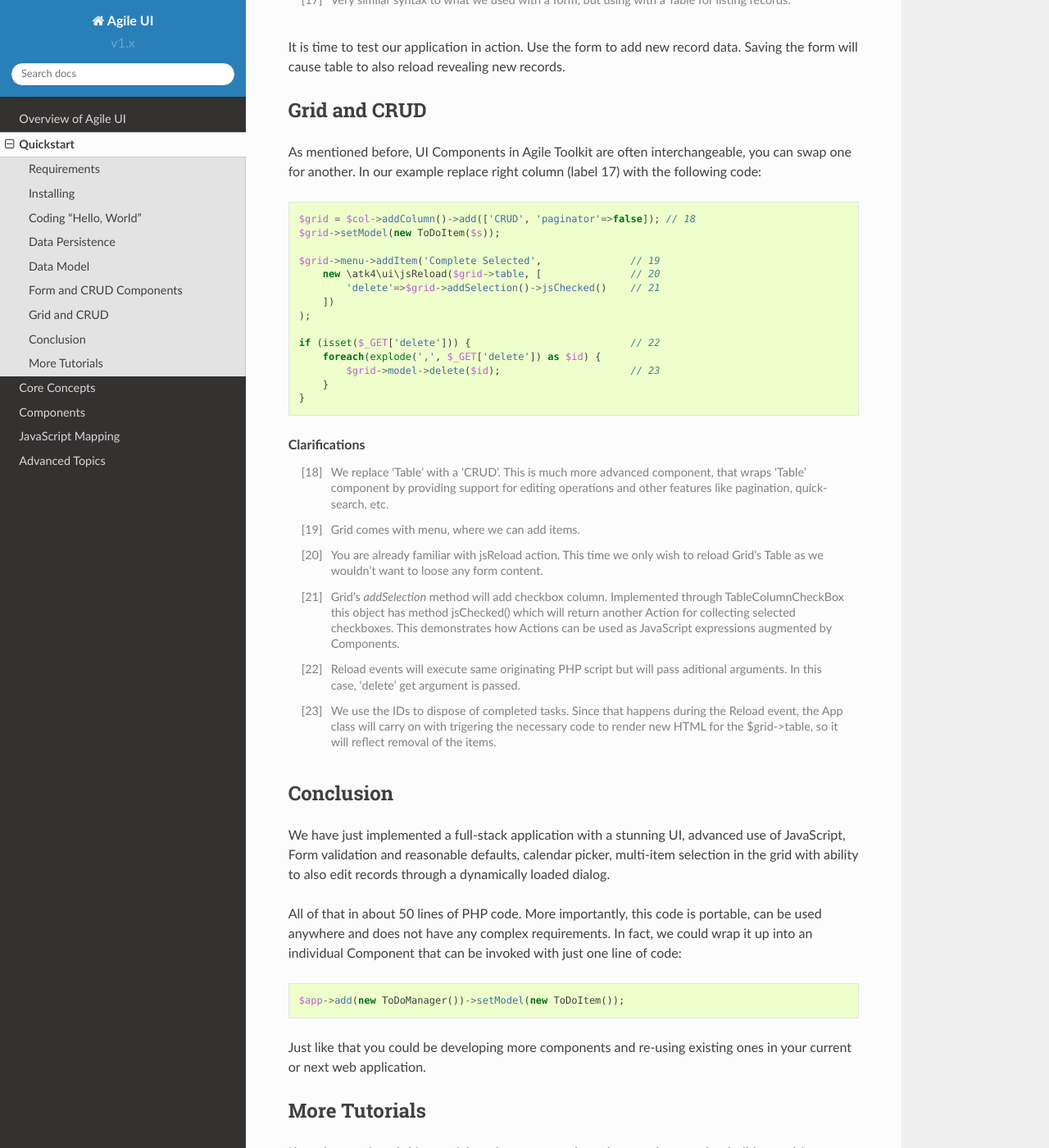
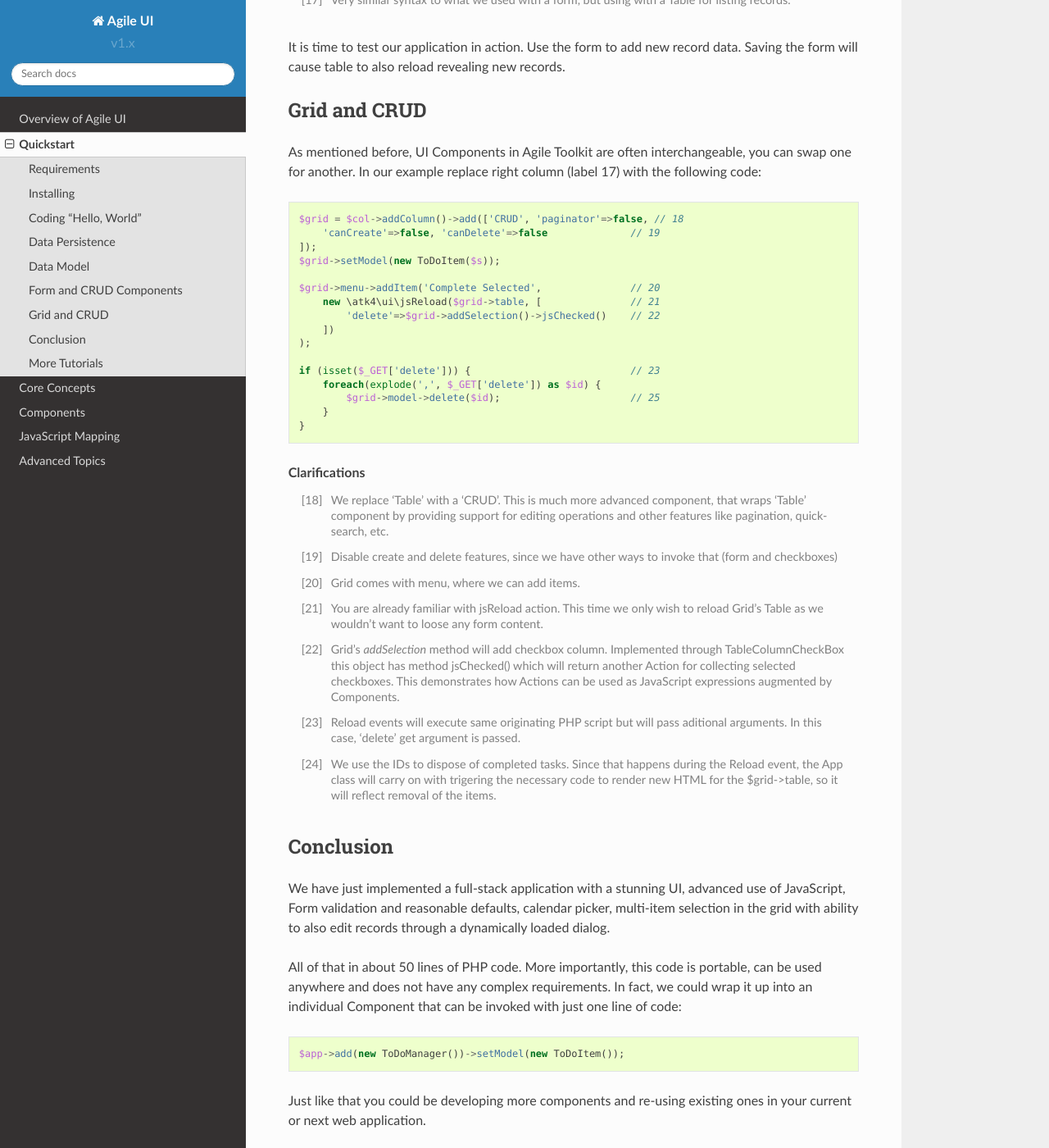
Before and after one commit to atk4/ui, a Sphinx documentation site: the page built from docs/quickstart.rst, in a window 1280 px wide and 1400 px high, scrolled down 3479 px. Shown: the whole window at 82% size. Built offline with Sphinx 7.4.7 and the Read the Docs theme 2.0.0, drawn with Linux system fonts in a browser that asks for light colours; pages that are not in the unit, such as notebooks, are missing from menus.

Commit message:
Confirmed Grid example, clarifications restored

```diff
--- a/docs/quickstart.rst
+++ b/docs/quickstart.rst
@@ -174,18 +174,20 @@ Grid and CRUD
 As mentioned before, UI Components in Agile Toolkit are often interchangeable, you can swap one for
 another. In our example replace right column (label 17) with the following code::
 
-    $grid = $col->addColumn()->add(['CRUD', 'paginator'=>false]); // 18
+    $grid = $col->addColumn()->add(['CRUD', 'paginator'=>false, // 18
+        'canCreate'=>false, 'canDelete'=>false              // 19
+    ]);
     $grid->setModel(new ToDoItem($s));
 
-    $grid->menu->addItem('Complete Selected',               // 19
-        new \atk4\ui\jsReload($grid->table, [               // 20
-            'delete'=>$grid->addSelection()->jsChecked()    // 21
+    $grid->menu->addItem('Complete Selected',               // 20
+        new \atk4\ui\jsReload($grid->table, [               // 21
+            'delete'=>$grid->addSelection()->jsChecked()    // 22
         ])
     );
 
-    if (isset($_GET['delete'])) {                           // 22
+    if (isset($_GET['delete'])) {                           // 23
         foreach(explode(',', $_GET['delete']) as $id) {
-            $grid->model->delete($id);                      // 23
+            $grid->model->delete($id);                      // 25
         }
     }
 
@@ -194,6 +196,8 @@ another. In our example replace right column (label 17) with the following code:
 .. [#] We replace 'Table' with a 'CRUD'. This is much more advanced component, that wraps
     'Table' component by providing support for editing operations and other features like
     pagination, quick-search, etc.
+
+.. [#] Disable create and delete features, since we have other ways to invoke that (form and checkboxes)
 
 .. [#] Grid comes with menu, where we can add items.
 
```
